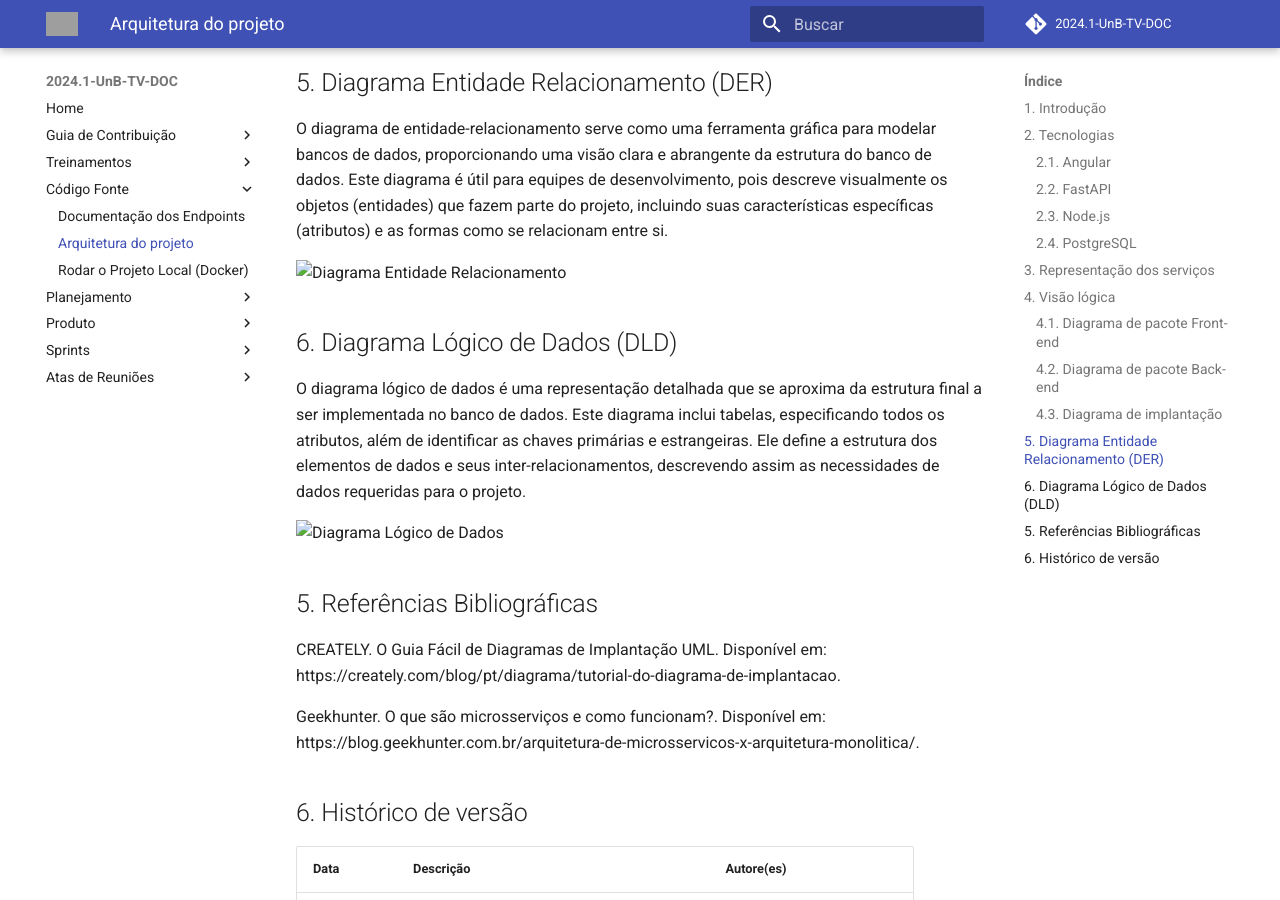
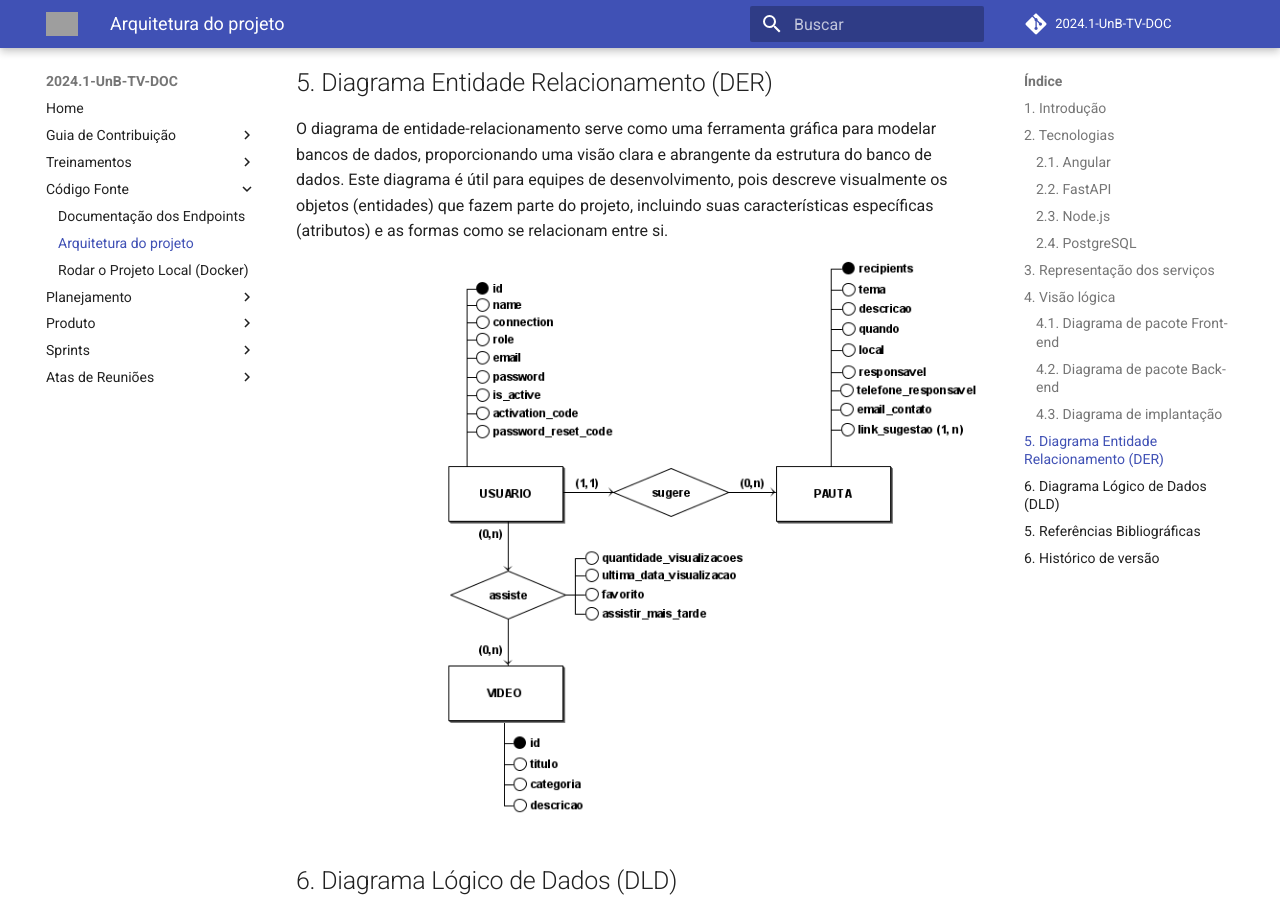
Before and after one commit to fga-eps-mds/2024.1-UnB-TV-DOC, an MkDocs documentation site: the page built from docs/codigo/arquitetura.md, in a window 1280 px wide and 900 px high, scrolled down 4352 px. Built offline with MkDocs 1.6.1 and Material for MkDocs 9.7.7, drawn with Linux system fonts in a browser that asks for light colours; comment, search, counter and statistics services are not loaded; grey boxes are pictures that could not be loaded.

Commit message:
Adicionando DER e DLD na arquitetura

```diff
--- a/docs/codigo/arquitetura.md
+++ b/docs/codigo/arquitetura.md
@@ -71,14 +71,17 @@
 
 O diagrama de entidade-relacionamento serve como uma ferramenta gráfica para modelar bancos de dados, proporcionando uma visão clara e abrangente da estrutura do banco de dados. Este diagrama é útil para equipes de desenvolvimento, pois descreve visualmente os objetos (entidades) que fazem parte do projeto, incluindo suas características específicas (atributos) e as formas como se relacionam entre si.
 
-![Diagrama Entidade Relacionamento](doc/assets/DER.png)
-
+<p align="center">
+    <img src="https://raw.githubusercontent.com/fga-eps-mds/2024.1-UnB-TV-DOC/main/docs/assets/DiagramaEntidadeRelacionamento.png" />
+</p>
 
 ## 6. Diagrama Lógico de Dados (DLD)
 
 O diagrama lógico de dados é uma representação detalhada que se aproxima da estrutura final a ser implementada no banco de dados. Este diagrama inclui tabelas, especificando todos os atributos, além de identificar as chaves primárias e estrangeiras. Ele define a estrutura dos elementos de dados e seus inter-relacionamentos, descrevendo assim as necessidades de dados requeridas para o projeto.
 
-![Diagrama Lógico de Dados](doc/assets/Lógico.png)
+<p align="center">
+    <img src="https://raw.githubusercontent.com/fga-eps-mds/2024.1-UnB-TV-DOC/main/docs/assets/DiagramaLogicoDeDados.png" />
+</p>
 
 ## 5. Referências Bibliográficas
 
```
Also changed, not shown: docs/assets/DiagramaEntidadeRelacionamento.png (added), docs/assets/DiagramaLogicoDeDados.png (added).
